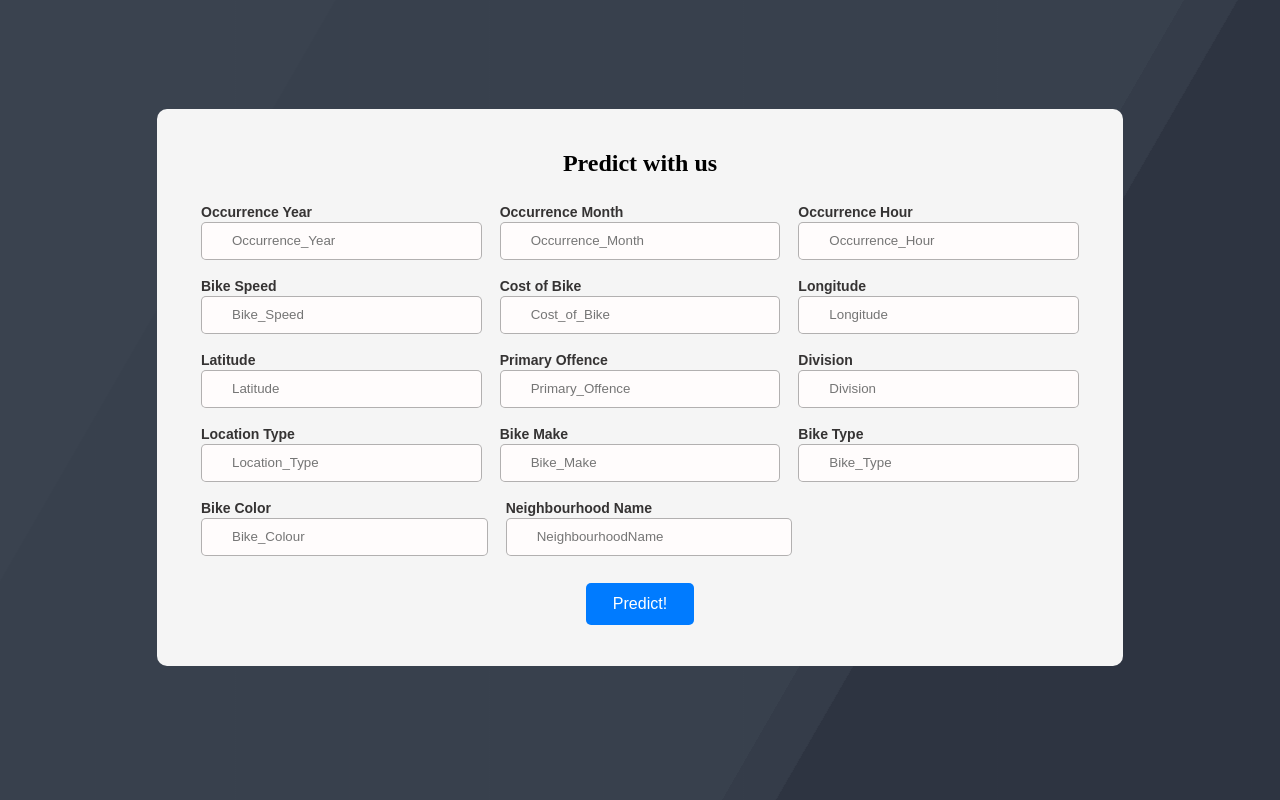
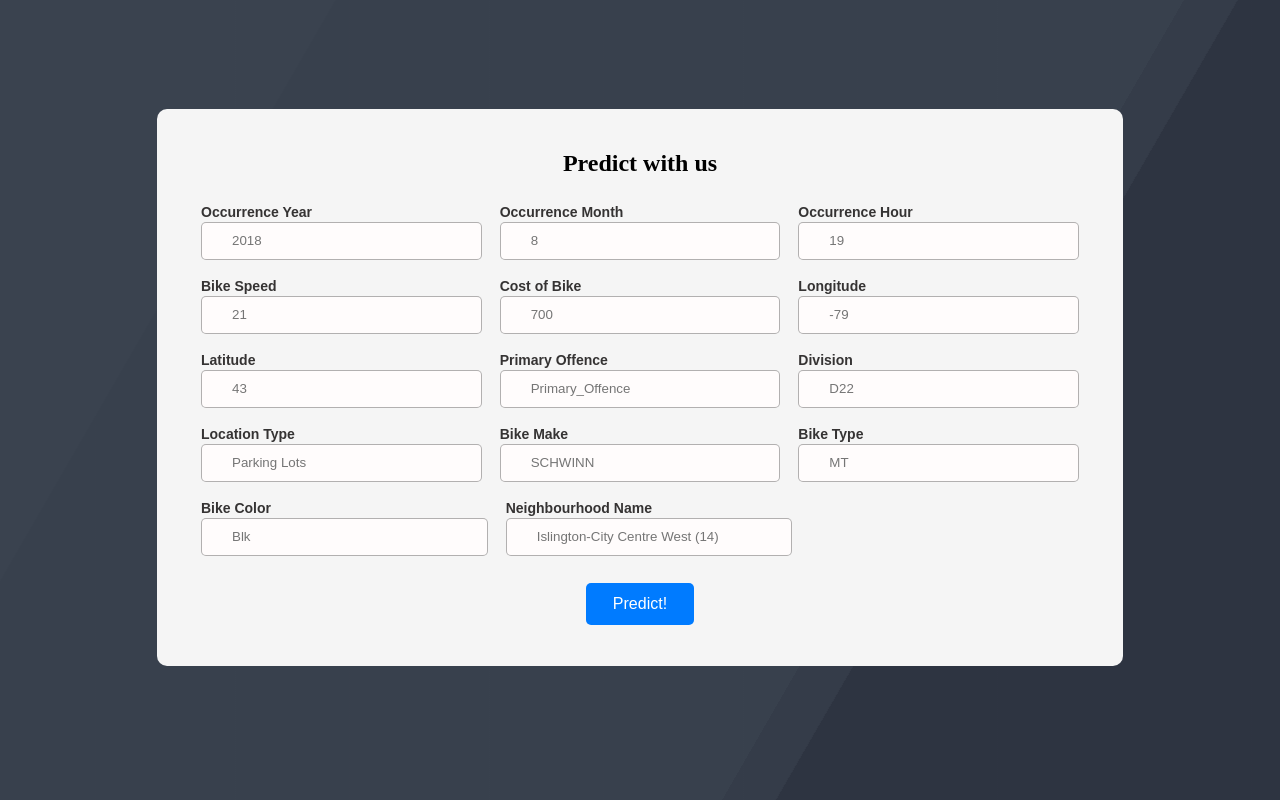
Before and after one commit to pritiyadav888/bicycle-recovery, a Flask app: page / in a window 1280 px wide. Run offline with Flask 2, Linux system fonts and the light colour scheme.

Commit message:
modified template with placeholders

```diff
--- a/templates/home.html
+++ b/templates/home.html
@@ -22,7 +22,7 @@
               class="input"
               type="number"
               name="a"
-              placeholder="Occurrence_Year"
+              placeholder="2018"
             />
           </div>
 
@@ -32,7 +32,7 @@
               class="input"
               type="number"
               name="b"
-              placeholder="Occurrence_Month"
+              placeholder="8"
             />
           </div>
           <div class="inputField">
@@ -41,7 +41,7 @@
               class="input"
               type="number"
               name="c"
-              placeholder="Occurrence_Hour"
+              placeholder="19"
             />
           </div>
         </div>
@@ -52,7 +52,7 @@
               class="input"
               type="number"
               name="d"
-              placeholder="Bike_Speed"
+              placeholder="21"
             />
           </div>
           <div class="inputField">
@@ -61,18 +61,18 @@
               class="input"
               type="number"
               name="e"
-              placeholder="Cost_of_Bike"
+              placeholder="700"
             />
           </div>
           <div class="inputField">
             <label htmlFor="f" step="0.01">Longitude</label>
-            <input class="input" type="text" name="f" placeholder="Longitude" />
+            <input class="input" type="text" name="f" placeholder="-79" />
           </div>
         </div>
         <div class="formFields">
           <div class="inputField">
             <label htmlFor="g" step="0.01">Latitude</label>
-            <input class="input" type="text" name="g" placeholder="Latitude" />
+            <input class="input" type="text" name="g" placeholder="43" />
           </div>
           <div class="inputField">
             <label htmlFor="h">Primary Offence</label>
@@ -85,7 +85,7 @@
           </div>
           <div class="inputField">
             <label htmlFor="i">Division</label>
-            <input class="input" type="text" name="i" placeholder="Division" />
+            <input class="input" type="text" name="i" placeholder="D22" />
           </div>
         </div>
         <div class="formFields">
@@ -95,16 +95,16 @@
               class="input"
               type="text"
               name="j"
-              placeholder="Location_Type"
+              placeholder="Parking Lots"
             />
           </div>
           <div class="inputField">
             <label htmlFor="k">Bike Make</label>
-            <input class="input" type="text" name="k" placeholder="Bike_Make" />
+            <input class="input" type="text" name="k" placeholder="SCHWINN" />
           </div>
           <div class="inputField">
             <label htmlFor="l">Bike Type</label>
-            <input class="input" type="text" name="l" placeholder="Bike_Type" />
+            <input class="input" type="text" name="l" placeholder="MT" />
           </div>
         </div>
         <div class="formFields">
@@ -114,7 +114,7 @@
               class="input"
               type="text"
               name="m"
-              placeholder="Bike_Colour"
+              placeholder="Blk"
             />
           </div>
           <div class="inputField">
@@ -123,7 +123,7 @@
               class="input"
               type="text"
               name="n"
-              placeholder="NeighbourhoodName"
+              placeholder="Islington-City Centre West (14)"
             />
           </div>
         </div>
```
